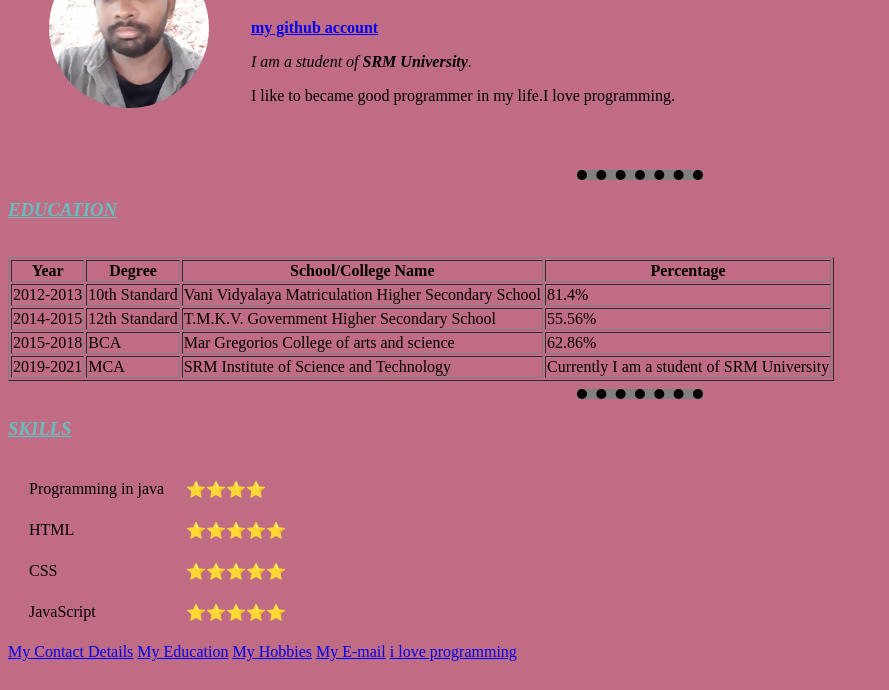
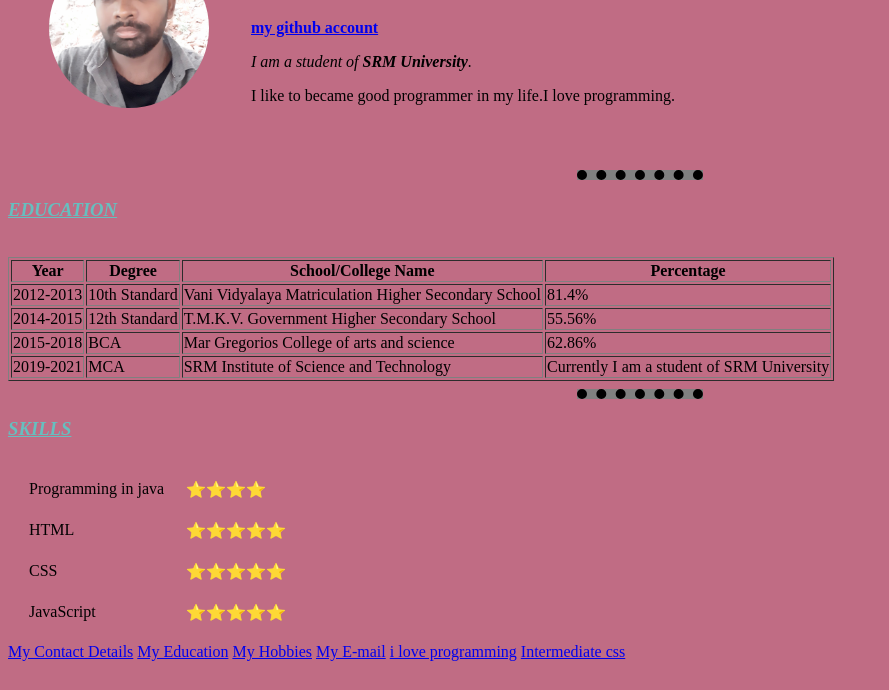
Before and after one commit to balachandrangit2020/Bala-Web-Development, a plain HTML site: page index.html in a window 1280 px wide. Shown: the part 110-800 px from the top of the page, without its empty margins (0-889 px from the left). Drawn offline with Linux system fonts and the light colour scheme.

Commit message:
adding new folder as css my site and linking

```diff
--- a/index.html
+++ b/index.html
@@ -87,6 +87,7 @@
   <a href="hobbies.html">My Hobbies</a>
   <a href="E-mail.html">My E-mail</a>
   <a href="CSS1/Program_lover.html">i love programming</a>
+  <a href="CSS-My Site/CSS/index.html">Intermediate css</a>
 </body>
 
 </html>
```
